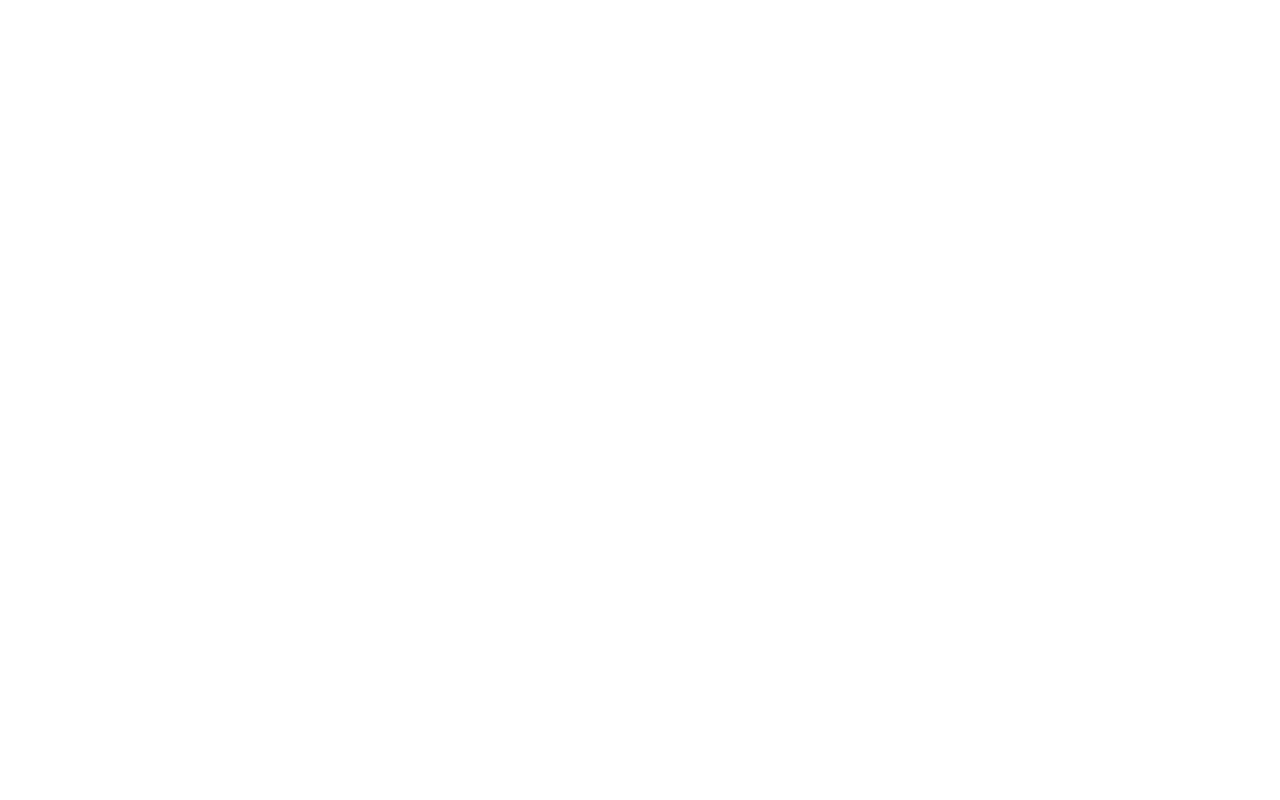
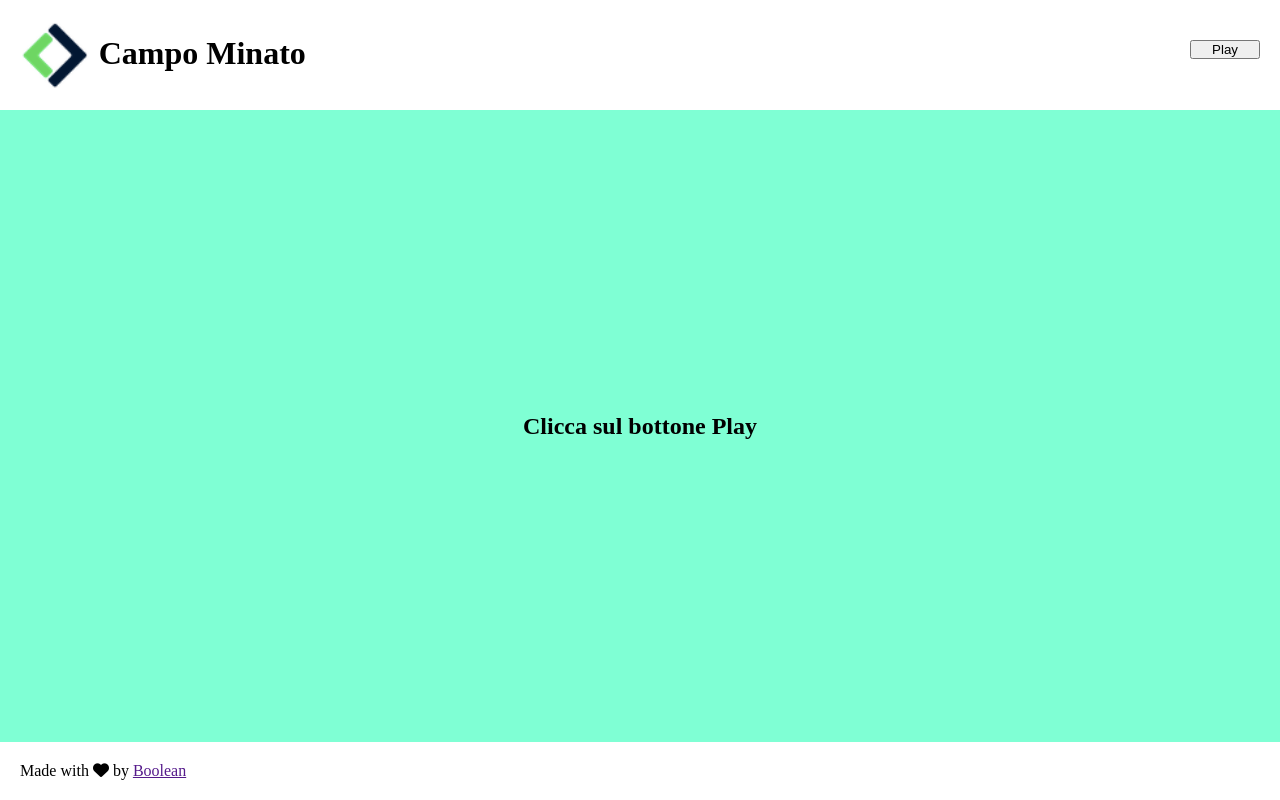
Before and after one commit to lordevito/js-campominato-grid, a plain HTML site: page index.html in a window 1280 px wide. Drawn offline with Linux system fonts and the light colour scheme.

Commit message:
feat: html e classi css completate

```diff
--- a/css/style.css
+++ b/css/style.css
@@ -0,0 +1,79 @@
+/*
+RESET
+*/
+
+* {
+    margin: 0;
+    padding: 0;
+    box-sizing: border-box;
+}
+
+/*
+COMMON
+*/
+
+header,
+footer{
+    padding: 20px;
+}
+
+/*
+HEADER
+*/
+
+header{
+    display: flex;
+    justify-content: space-between;
+}
+
+header .left{
+    height: 70px;
+    display: flex;
+    object-fit: cover;
+    flex-grow: 1;
+}
+
+header h1{
+    padding-left: 10px;
+    margin-top: 15px;
+}
+
+header .right{
+    margin-top: 20px;
+}
+
+header .right button{
+    padding: 0px 20px;
+}
+
+/*
+BODY
+*/
+
+body {
+    height: 100vh;
+    display: flex;
+    flex-direction: column;
+}
+
+main{
+    display: flex;
+    justify-content: center;
+    align-items: center;
+    flex-grow: 1;
+    background-color: #7fffd4;
+}
+
+.tabel{
+    width: 600px;
+    height: 600px;
+    display: flex;
+    flex-wrap: wrap;
+    align-content: flex-start;
+}
+
+.celle{
+    width: calc(100% / 10);
+    height: calc(100% / 10);
+    border: 1px solid black;
+}
--- a/index.html
+++ b/index.html
@@ -6,9 +6,29 @@
     <title>Campo Minato/Campo Fiorito</title>
     <!--Link Css-->
     <link rel="stylesheet" href="css/style.css">
+    <!--Link FontAwesome-->
+    <link rel="stylesheet" href="https://cdnjs.cloudflare.com/ajax/libs/font-awesome/6.4.2/css/all.min.css" integrity="sha512-z3gLpd7yknf1YoNbCzqRKc4qyor8gaKU1qmn+CShxbuBusANI9QpRohGBreCFkKxLhei6S9CQXFEbbKuqLg0DA==" crossorigin="anonymous" referrerpolicy="no-referrer" />
 </head>
 <body>
-
+    <header>
+        <div class="left">
+            <img src="img/logo copia.png" alt="logo boolean">
+            <h1>Campo Minato</h1>
+        </div>
+        <div class="right">
+            <button>Play</button>
+        </div>
+    </header>
+    <main>
+        <div>
+            <h2>Clicca sul bottone Play</h2>
+        </div>
+    </main>
+    <footer>
+        <div>
+            <p>Made with <i class="fa-solid fa-heart"></i> by <a href="">Boolean</a></p>
+        </div>
+    </footer>
     <script src="js/main.js"></script>
 </body>
 </html>
```
Also changed, not shown: img/logo copia.png (added).
